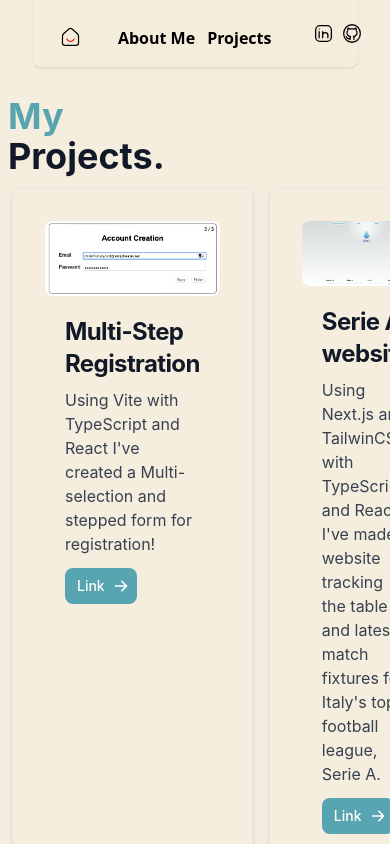
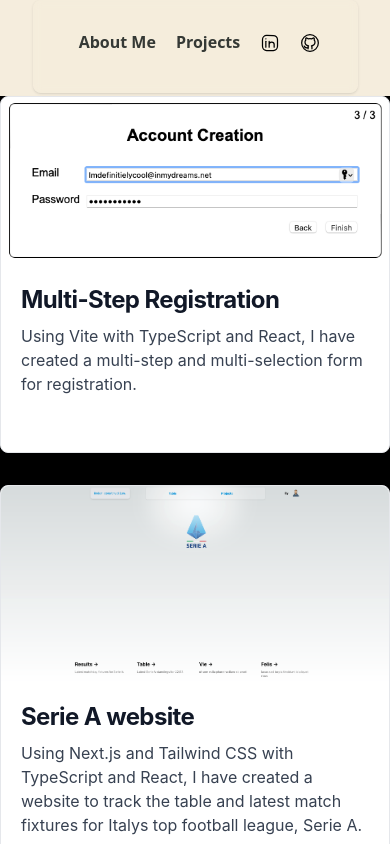
Before and after one commit to salahraja/portfolio, a Next.js app: page /projects in a window 390 px wide. Built offline with nearby package versions, Linux system fonts and the light colour scheme.

Commit message:
made projects page mobile friendly

```diff
--- a/components/card.tsx
+++ b/components/card.tsx
@@ -2,34 +2,34 @@
 import Image from "next/image";
 import Link from "next/link";
 
-export default function NewCard() {
+const NewCard = () => {
   return (
-    <div className="flex space-x-4 p-3 pr-4 dark:bg-[#1B1B1E] bg-[#F5EDDD]">
-      <div className=" dark:bg-[#1B1B1E] bg-[#F5EDDD] border border-gray-200 rounded-lg shadow-md flex flex-col p-8">
-        <Link href={"https://darling-longma-eb7d58.netlify.app"}>
+    <div className="flex space-x-4 p-3 pr-4 bg-[#F5EDDD] dark:bg-[#1B1B1E]">
+      <div className="border border-gray-200 rounded-lg shadow-md flex flex-col p-8 bg-[#F5EDDD] dark:bg-[#1B1B1E]">
+        <Link href="https://darling-longma-eb7d58.netlify.app" passHref>
+          <div>
             <Image
               src="/singlselect.png"
               alt="Email+Password login screenshot for my project"
               width={690}
               height={445}
-            className="invert-0 rounded-lg"
+              className="rounded-lg"
             />
+          </div>
         </Link>
         <div className="p-5">
-          <Link href={"https://darling-longma-eb7d58.netlify.app"}>
-            <h5 className="mb-2 text-2xl font-bold tracking-tight text-gray-900 dark:text-white">
+          <Link href="https://darling-longma-eb7d58.netlify.app" passHref>
+            <h5 className="mb-2 text-2xl font-bold tracking-tight text-gray-900 dark:text-white cursor-pointer">
               Multi-Step Registration
             </h5>
           </Link>
           <p className="mb-3 font-normal text-gray-700 dark:text-gray-400">
-            Using Vite with TypeScript and React I&apos;ve created a
-            Multi-selection and stepped form for registration!
+            Using Vite with TypeScript and React, I have created a
+            multi-selection and stepped form for registration!
           </p>
-          <Link href={"https://darling-longma-eb7d58.netlify.app"}>
-            <div className="inline-flex items-center px-3 py-2 text-sm font-medium text-center text-white bg-[#58A4B0] rounded-lg hover:bg-gray-800 focus:ring-4 focus:outline-none focus:ring-gray-300">
-              <a target="_blank" rel="noopener noreferrer">
+          <Link href="https://darling-longma-eb7d58.netlify.app" passHref>
+            <div className="inline-flex items-center px-3 py-2 text-sm font-medium text-center text-white bg-[#58A4B0] rounded-lg hover:bg-gray-800 focus:ring-4 focus:outline-none focus:ring-gray-300 cursor-pointer">
               Link
-              </a>
               <svg
                 aria-hidden="true"
                 className="w-4 h-4 ml-2 -mr-1"
@@ -38,41 +38,41 @@
                 xmlns="http://www.w3.org/2000/svg"
               >
                 <path
-                  fill-rule="evenodd"
+                  fillRule="evenodd"
                   d="M10.293 3.293a1 1 0 011.414 0l6 6a1 1 0 010 1.414l-6 6a1 1 0 01-1.414-1.414L14.586 11H3a1 1 0 110-2h11.586l-4.293-4.293a1 1 0 010-1.414z"
-                  clip-rule="evenodd"
+                  clipRule="evenodd"
                 ></path>
               </svg>
             </div>
           </Link>
         </div>
       </div>
-      <div className=" dark:bg-[#1B1B1E] bg-[#F5EDDD] border border-gray-200 rounded-lg shadow-md flex flex-col p-8">
-        <Link href={"https://football-scores-seven.vercel.app/"}>
+      <div className="border border-gray-200 rounded-lg shadow-md flex flex-col p-8 bg-[#F5EDDD] dark:bg-[#1B1B1E]">
+        <Link href="https://football-scores-seven.vercel.app/" passHref>
+          <div>
             <Image
               src="/serieasite.png"
               alt="Email+Password login screenshot for my project"
               width={690}
               height={445}
-            className="invert-0 rounded-lg"
+              className="rounded-lg"
             />
+          </div>
         </Link>
         <div className="p-5">
-          <Link href={"https://football-scores-seven.vercel.app/"}>
-            <h5 className="mb-2 text-2xl font-bold tracking-tight text-gray-900 dark:text-white">
+          <Link href="https://football-scores-seven.vercel.app/" passHref>
+            <h5 className="mb-2 text-2xl font-bold tracking-tight text-gray-900 dark:text-white cursor-pointer">
               Serie A website
             </h5>
           </Link>
           <p className="mb-3 font-normal text-gray-700 dark:text-gray-400">
-            Using Next.js and TailwinCSS with TypeScript and React I&apos;ve
+            Using Next.js and Tailwind CSS with TypeScript and React, I have
             made a website tracking the table and latest match fixtures for
-            Italy&apos;s top football league, Serie A.
+            Italys top football league, Serie A.
           </p>
-          <Link href={"https://football-scores-seven.vercel.app/"}>
-            <div className="inline-flex items-center px-3 py-2 text-sm font-medium text-center text-white bg-[#58A4B0] rounded-lg hover:bg-gray-800 focus:ring-4 focus:outline-none focus:ring-gray-300">
-              <a target="_blank" rel="noopener noreferrer">
+          <Link href="https://football-scores-seven.vercel.app/" passHref>
+            <div className="inline-flex items-center px-3 py-2 text-sm font-medium text-center text-white bg-[#58A4B0] rounded-lg hover:bg-gray-800 focus:ring-4 focus:outline-none focus:ring-gray-300 cursor-pointer">
               Link
-              </a>
               <svg
                 aria-hidden="true"
                 className="w-4 h-4 ml-2 -mr-1"
@@ -81,9 +81,9 @@
                 xmlns="http://www.w3.org/2000/svg"
               >
                 <path
-                  fill-rule="evenodd"
+                  fillRule="evenodd"
                   d="M10.293 3.293a1 1 0 011.414 0l6 6a1 1 0 010 1.414l-6 6a1 1 0 01-1.414-1.414L14.586 11H3a1 1 0 110-2h11.586l-4.293-4.293a1 1 0 010-1.414z"
-                  clip-rule="evenodd"
+                  clipRule="evenodd"
                 ></path>
               </svg>
             </div>
@@ -92,4 +92,6 @@
       </div>
     </div>
   );
-}
+};
+
+export default NewCard;
--- a/components/nav2.tsx
+++ b/components/nav2.tsx
@@ -1,67 +1,81 @@
 import Image from "next/image";
-import React from "react";
+import React, { useState, useEffect } from "react";
 import Link from "next/link";
 
 function NavBar() {
+  const [windowWidth, setWindowWidth] = useState<number | undefined>(undefined);
+
+  useEffect(() => {
+    if (typeof window !== "undefined") {
+      setWindowWidth(window.innerWidth);
+      window.addEventListener("resize", () =>
+        setWindowWidth(window.innerWidth)
+      );
+    }
+
+    return () => {
+      if (typeof window !== "undefined") {
+        window.removeEventListener("resize", () =>
+          setWindowWidth(window.innerWidth)
+        );
+      }
+    };
+  }, []);
+
+  const getButtonSize = () => {
+    if (windowWidth && windowWidth <= 487.8) {
+      return { width: 20, height: 30 };
+    } else if (windowWidth && windowWidth <= 767.8) {
+      return { width: 30, height: 45 };
+    } else {
+      return { width: 50, height: 55 };
+    }
+  };
+
+  const buttonSize = getButtonSize();
+
   return (
-    <div className="flex flex-row justify-center">
-      <nav className="font-sans flex fixed py-2 px-6 bg-[#F5EDDD] dark:bg-zinc-800/30 bg-opacity-40 backdrop-blur-sm rounded-b-lg shadow sm:items-baseline w-5/6">
-        <div className="grid grid-cols-3 font-semibold w-full text-center">
-          <div className="h-[6vh] ml-auto flex col-auto w-auto  whitespace-nowrap font-semibold">
+    <div className="fixed inset-x-0 mx-auto w-5/6 flex-1 justify-center z-10">
+      <nav className="font-sans bg-[#F5EDDD] dark:bg-zinc-800/30 bg-opacity-40 backdrop-blur-sm rounded-lg shadow">
+        <div className="mx-auto text-center">
+          <div className="sm:h-[8vh] phone:h-[11vh] space-y-2 ml-auto w-auto whitespace-nowrap font-semibold">
             <Link href={"/"}>
-              <div className="pt-[14.5px] flex">
-                <Image
-                  src="/homesmile.svg"
-                  alt="LinkedIn logo"
-                  width={30}
-                  height={45}
-                  className="dark:invert"
-                  style={{
-                    fill: "transparent",
-                    mixBlendMode: "multiply",
-                  }}
-                />
-              </div>
+              <div className="pt-[13.5px]"></div>
             </Link>{" "}
-            <div className="flex justify-center w-[80.5vw] ">
-              <div className="text-black dark:text-white space-x-3 pt-[17.5px]  w-full align-center">
+            <div className="w-[80.5vw] h-10 space-x-5 dark:text-white text-[#353935] space-y-2">
+              <div className=""></div>
               <Link href={"/about"}>About Me</Link>
               <Link href={"/projects"}>Projects</Link>
-              </div>
-              <div className=" flex flex-row flex-grow items-center">
-                <div className="px-2 flex">
-                  <div className="mr-2">
-                    <Link href={"https://www.linkedin.com/in/salahraja/"}>
+              <button className="w-5 flex-1">
+                <Link href="https://www.linkedin.com/in/salahraja/">
                   <Image
                     src="/linkedin.svg"
                     alt="LinkedIn logo"
-                        width={30}
-                        height={45}
-                        className="invert dark:invert-0"
+                    width={buttonSize.width}
+                    height={buttonSize.height}
+                    className="invert dark:invert-0 inline-flex"
                     style={{
                       fill: "transparent",
                       mixBlendMode: "multiply",
                     }}
                   />
                 </Link>
-                  </div>
-                  <div>
-                    <Link href={"https://github.com/salahraja"}>
+              </button>
+              <button className=" w-5 h-2">
+                <Link href="https://github.com/salahraja">
                   <Image
                     src="/github.svg"
                     alt="Github logo"
-                        width={30}
-                        height={45}
-                        className="invert dark:invert-0"
+                    width={buttonSize.width}
+                    height={buttonSize.height}
+                    className="invert dark:invert-0 inline-flex"
                     style={{
                       fill: "transparent",
                       mixBlendMode: "multiply",
                     }}
                   />
                 </Link>
-                  </div>
-                </div>
-              </div>
+              </button>
             </div>
           </div>
         </div>
--- a/pages/projects.tsx
+++ b/pages/projects.tsx
@@ -1,10 +1,9 @@
-import NewCard from "../components/card";
 import React, { useState, useEffect } from "react";
 import Footer from "../components/footer";
 import NavBarTwo from "../components/nav2";
-import Head from "next/head";
+import Image from "next/image";
 
-const Projects = () => {
+const About = () => {
   const [mounted, setMounted] = useState(false);
 
   useEffect(() => setMounted(true), []);
@@ -14,20 +13,88 @@
   return (
     <>
       <div className="pb-[6rem] dark:bg-[#1B1B1E] bg-[#F5EDDD]">
-        <span className="">
-          <NavBarTwo />
-        </span>
+        <NavBarTwo />
       </div>
-      <div className="dark:bg-[#1B1B1E] bg-[#F5EDDD]">
-        <h1 className="text-4xl pl-2 font-bold  text-[#58A4B0] sm:text-5xl md:text-6xl">
-          <span className="block xl:inline">My</span>{" "}
-          <span className="block text-gray-900 dark:text-white">Projects.</span>
-        </h1>
-        <NewCard />
+      <div className="grid grid-cols-1 sm:grid-cols-2 gap-8 dark:bg-[#1B1B1E]">
+        {/* First Card */}
+        <div className="bg-white dark:bg-[#1B1B1E] border border-gray-200 rounded-lg shadow-md">
+          <div className="relative">
+            <Image
+              src="/singlselect.png"
+              alt="Multi-Step Registration"
+              width={690}
+              height={445}
+              className="rounded-t-lg"
+            />
+          </div>
+          <div className="p-5">
+            <h5 className="mb-2 text-2xl font-bold tracking-tight text-gray-900 dark:text-white">
+              Multi-Step Registration
+            </h5>
+            <p className="mb-3 text-gray-700 dark:text-gray-400">
+              Using Vite with TypeScript and React, I have created a multi-step
+              and multi-selection form for registration.
+            </p>
+            <div className="flex items-center">
+              Link
+              <svg
+                aria-hidden="true"
+                className="w-4 h-4 ml-2 -mr-1"
+                fill="currentColor"
+                viewBox="0 0 20 20"
+                xmlns="http://www.w3.org/2000/svg"
+              >
+                <path
+                  fillRule="evenodd"
+                  d="M10.293 3.293a1 1 0 011.414 0l6 6a1 1 0 010 1.414l-6 6a1 1 0 01-1.414-1.414L14.586 11H3a1 1 0 110-2h11.586l-4.293-4.293a1 1 0 010-1.414z"
+                  clipRule="evenodd"
+                ></path>
+              </svg>
+            </div>
+          </div>
+        </div>
+        {/* Second Card */}
+        <div className="bg-white dark:bg-[#1B1B1E] border border-gray-200 rounded-lg shadow-md">
+          <div className="relative">
+            <Image
+              src="/serieasite.png"
+              alt="Serie A website"
+              width={690}
+              height={445}
+              className="rounded-t-lg"
+            />
+          </div>
+          <div className="p-5">
+            <h5 className="mb-2 text-2xl font-bold tracking-tight text-gray-900 dark:text-white">
+              Serie A website
+            </h5>
+            <p className="mb-3 text-gray-700 dark:text-gray-400">
+              Using Next.js and Tailwind CSS with TypeScript and React, I have
+              created a website to track the table and latest match fixtures for
+              Italys top football league, Serie A.
+            </p>
+            <div className="flex items-center">
+              Link
+              <svg
+                aria-hidden="true"
+                className="w-4 h-4 ml-2 -mr-1"
+                fill="currentColor"
+                viewBox="0 0 20 20"
+                xmlns="http://www.w3.org/2000/svg"
+              >
+                <path
+                  fillRule="evenodd"
+                  d="M10.293 3.293a1 1 0 011.414 0l6 6a1 1 0 010 1.414l-6 6a1 1 0 01-1.414-1.414L14.586 11H3a1 1 0 110-2h11.586l-4.293-4.293a1 1 0 010-1.414z"
+                  clipRule="evenodd"
+                ></path>
+              </svg>
+            </div>
+          </div>
+        </div>
       </div>
       <Footer />
     </>
   );
 };
 
-export default Projects;
+export default About;
```
Lines whose indentation alone changed are shown as unchanged.
